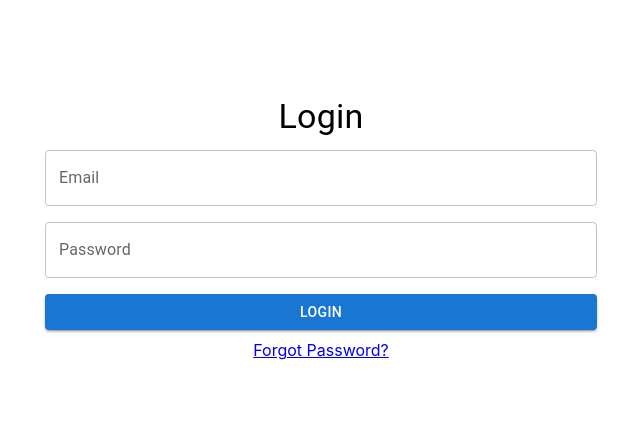
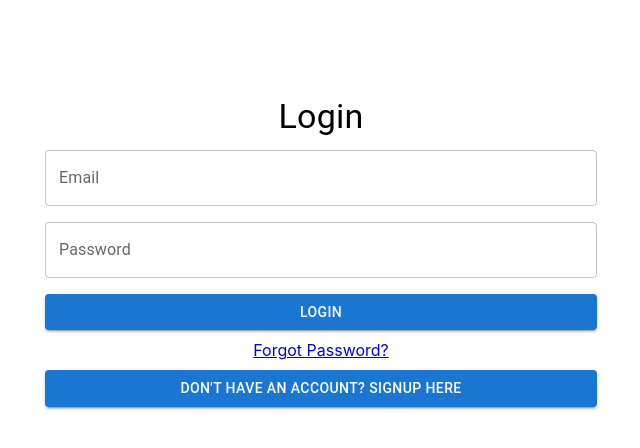
Before and after one commit to Namrata-Chauhan8/ReadEasy, a React (Create React App) app: page /login in a window 1280 px wide. Shown: the top 448 px of the page, without its empty margins (319-959 px from the left). Built offline with nearby package versions, Linux system fonts and the light colour scheme.

Commit message:
login signup rediction to eachother

```diff
--- a/src/pages/accounts/Login.js
+++ b/src/pages/accounts/Login.js
@@ -4,7 +4,6 @@ import { Container, Typography, TextField, Button, Grid } from "@mui/material";
 import { useSignup } from "../../context/SignupContext";
 import { NavLink, useNavigate } from "react-router-dom";
 import toast from "react-hot-toast";
-
 
 const Login = () => {
   const [loggedIn, setLoggedIn] = useState(false);
@@ -24,7 +23,7 @@ const Login = () => {
       storedUserData.userData.password === data.password
     ) {
       toast.success("Login successful");
-      localStorage.setItem('IsLoggedIn', true);
+      localStorage.setItem("IsLoggedIn", true);
       navigate("/home");
     } else {
       toast.error("Invalid email or password");
@@ -33,8 +32,6 @@ const Login = () => {
 
   return (
     <>
-
-
       <Container
         maxWidth="sm"
         sx={{ mt: 8, backgroundColor: "white", padding: 4 }}
@@ -69,16 +66,35 @@ const Login = () => {
               />
             </Grid>
             <Grid item xs={12}>
-            <Button fullWidth variant="contained" color="primary" type="submit">
+              <Button
+                fullWidth
+                variant="contained"
+                color="primary"
+                type="submit"
+              >
                 Login
               </Button>
             </Grid>
           </Grid>
-        <NavLink to='/login/forgotpassword' style={{display: 'block', textAlign: 'center', marginTop: '10px'}}>Forgot Password?</NavLink>
+          <NavLink
+            to="/login/forgotpassword"
+            style={{ display: "block", textAlign: "center", marginTop: "10px" }}
+          >
+            Forgot Password?
+          </NavLink>
         </form>
+        <Grid item xs={12}>
+          <Button
+            fullWidth
+            variant="contained"
+            color="primary"
+            onClick={() => navigate("/")}
+            sx={{ marginTop: "10px" }}
+          >
+            Don't have an Account? Signup Here
+          </Button>
+        </Grid>
       </Container>
-
-
     </>
   );
 };
--- a/src/pages/accounts/Signup.js
+++ b/src/pages/accounts/Signup.js
@@ -70,6 +70,12 @@ const Signup = () => {
             </Button>
           </Grid>
         </Grid>
+
+        <Grid item xs={12}>
+            <Button fullWidth variant="contained" color="primary" onClick={() => navigate("/login")} sx={{ marginTop: "10px" }}>
+              Already have an account? Login here
+            </Button>
+          </Grid>
       </form>
     </Container>
   );
```
Lines whose indentation alone changed are shown as unchanged.
